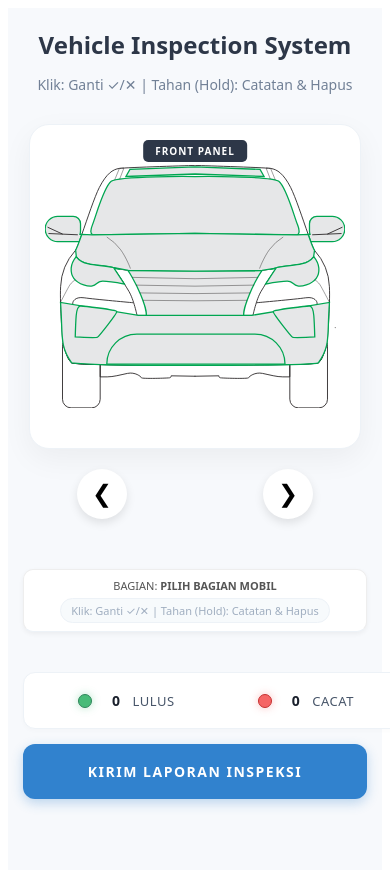
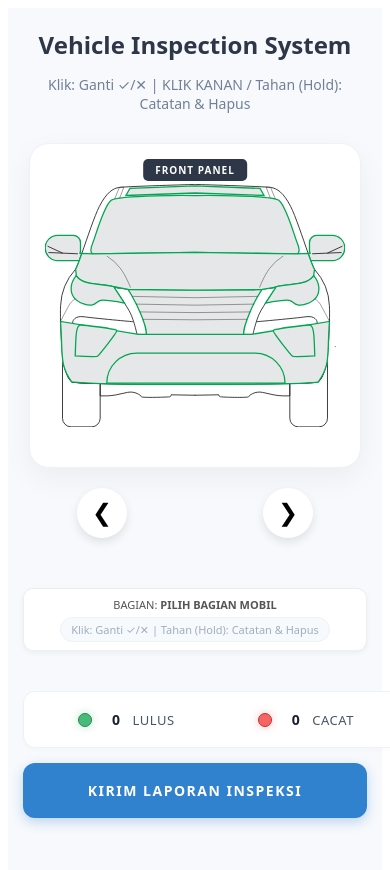
Before and after one commit to DIASANJOY/vehicle-inspection-system, a React (Vite) app: page / in a window 390 px wide. Shown: the top 870 px of the page. Built offline with nearby package versions, Linux system fonts and the light colour scheme.

Commit message:
Update: Final UI tweaks and updated subtitle instructions for desktop and mobile

```diff
--- a/src/Vector.jsx
+++ b/src/Vector.jsx
@@ -156,7 +156,7 @@ const Vector = () => {
       </style>
 
       <h2 className="title">Vehicle Inspection System</h2>
-      <p className="subtitle">Klik: Ganti ✓/✕ | Tahan (Hold): Catatan & Hapus</p>
+      <p className="subtitle">Klik: Ganti ✓/✕ | KLIK KANAN / Tahan (Hold): Catatan & Hapus</p>
 
       <div className="main-stage">
         <button className="btn-nav" onClick={() => setView(v => v === 'front' ? 'back' : 'front')}>❮</button>
```
